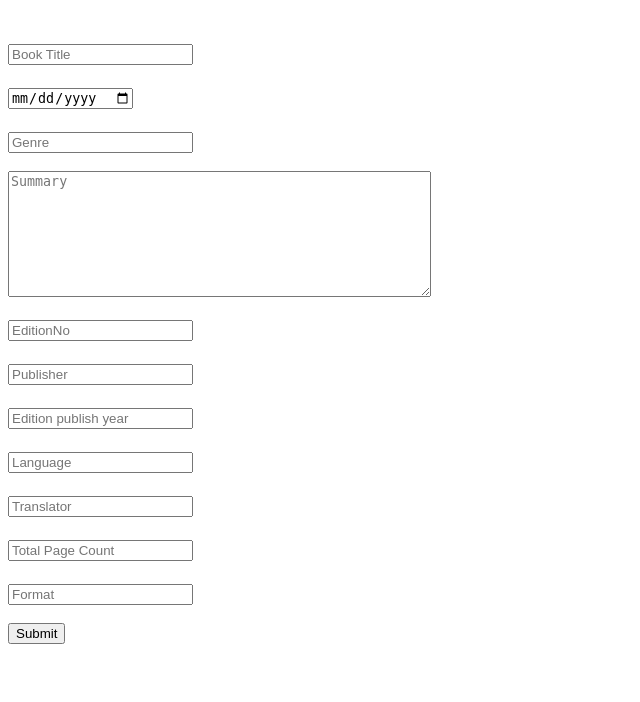
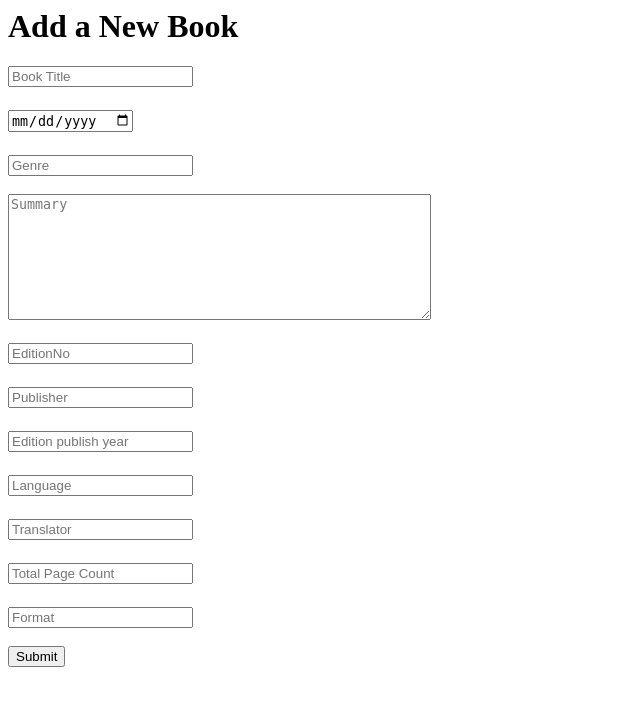
Before and after one commit to SarpUlasKaya/BookWorm, a PHP site: page /addBook.php in a window 1280 px wide. Shown: the top 702 px of the page, without its empty margins (0-640 px from the left). Run offline with PHP 8.4, Linux system fonts and the light colour scheme; data that the repository does not hold is empty.

Commit message:
Quality of Life Changes
-Corrected typo at login screen
-Hid password characters on signup page
-Added "Log Out" option to Main Menu
-Polished AddBook by deleting or commenting out unnecessary print statements and adding a title

```diff
--- a/addBook.php
+++ b/addBook.php
@@ -10,10 +10,12 @@
     </title>
 </head>
 <body>
+<h1>
+    Add a New Book
+</h1>
 <div>
     <?php
     if (isset($_POST['addBook'])) {
-        echo 'addBook isset entered.';
         $bookTitle = $_POST['bookTitle'];
         $year = $_POST['year'];
         $genre = $_POST['genre'];
@@ -33,10 +35,10 @@
             if($isBookExist = $mysqli->query($queryIsBookExists)) {
                 $authorRow = null;
                 if($isBookExist->num_rows==1) {
-                    echo "BOOK EXISTS!!";
+                    echo "This book already exists. ";
                     $bookRow = $isBookExist->fetch_assoc();
                     $_SESSION['bookID'] = $bookRow['book_id'];
-                    echo $_SESSION['bookID'];
+                    // echo $_SESSION['bookID'];
                     $bookId = $_SESSION['bookID'];
                     $queryAuthor = $mysqli->query("SELECT author_id FROM publishes INNER JOIN books ON books.book_id = publishes.book_id WHERE books.book_id = '$bookId'");
                     $authorRow = $queryAuthor->fetch_assoc();
@@ -49,7 +51,7 @@
                     $resultBookInsert = $bookInsert->execute();
                     $bookInsert->close();
                     if($resultBookInsert) {
-                        echo 'Successfully inserted new book.';
+                        echo 'Successfully added a new book. ';
                     }
                     //GET LAST INSERTED BOOK ID
                     $lastBookRow = $mysqli->query("SELECT book_id FROM books ORDER BY book_id DESC LIMIT 1");
@@ -57,13 +59,13 @@
                     $lastBookID = $row['book_id'];
                     if($lastBookID) {
                         $_SESSION['bookID'] = $lastBookID;
-                        echo 'Successfully get last book ID';
+                        //echo 'Successfully get last book ID';
                     }
                     //ADD PUBLISHER-BOOK TUPLE TO PUBLISHES RELATION
                     $authorID = $_SESSION['userID'];
                     $authorRow['author_id'] = $authorID;
-                    echo "Author id: " . $authorID . "\r\n";
-                    echo "Book id:" . $lastBookID . "\r\n";
+                    //echo "Author id: " . $authorID . "\r\n";
+                    //echo "Book id:" . $lastBookID . "\r\n";
 
                     $queryPublishes = "INSERT INTO publishes( book_id, author_id)
                             VALUES ('$lastBookID', '$authorID')";
@@ -71,19 +73,17 @@
                     $resultPublishesInsert = $publishesInsert->execute();
                     $publishesInsert->close();
                     if ($resultPublishesInsert) {
-                        echo 'Successfully inserted new publishes relation';
+                        //echo 'Successfully inserted new publishes relation';
                     }
                 }
                 $bookID = $_SESSION['bookID'];
-                echo "test 1";
                 //Check if the author trying to add a new edition of an existing is same with the original book publisher
                 if ($authorRow && $authorRow['author_id'] == $_SESSION['userID']) {
-                    echo "test 2";
                     //SEARCH IF EDITION ALREADY EXISTS
                     $queryIsEditionExists = " select book_id, edition_no, publisher from edition where book_id = '$bookID' and edition_no = '$editionNo' and publisher = '$publisher'";
                     if($isEditionExist = $mysqli->query($queryIsEditionExists)) {
                         if($isEditionExist->num_rows==1) {
-                            echo "EDITION EXISTS!!";
+                            echo "This edition of the book already exists. ";
                         }
                         else {
                             //ADD EDITION OF BOOK TO EDITION TABLE
@@ -94,7 +94,7 @@
                             $resultEditionInsert = $editionInsert->execute();
                             $editionInsert->close();
                             if ($resultEditionInsert) {
-                                echo 'Successfully inserted new edition';
+                                echo 'Successfully added a new edition. ';
                             }
                         }
                     }
@@ -108,10 +108,6 @@
     ?>
 </div>
 <form class="button" action="addBook.php" method="post">
-    <div>
-         <a style ="position: absolute; bottom: 0px; right: 0px;"href="mainMenu.php">Main Menu</a>
-         <br></br>
-    </div>
     <div>
         <input type="text"
                id="bookTitle"
@@ -176,6 +172,10 @@
         <br></br>
         <input type="submit" name="addBook" onclick="checkForEmptyInputs()">
     </div>
+    <div>
+        <a style ="position: absolute; bottom: 0px; right: 0px;"href="mainMenu.php">Main Menu</a>
+        <br></br>
+    </div>
 </form>
 </body>
 </html>
--- a/index.html
+++ b/index.html
@@ -12,7 +12,7 @@
     Welcome to Bookworm!
   </h1>
   <h4>
-    Bookworm is an onlinne platform for tracking your progress on the books
+    Bookworm is an online platform for tracking your progress on the books
     you are reading and sharing your thoughts on those books with others!
     To use Bookworm, please log in using your e-mail and password
   </h4>
--- a/mainMenu.php
+++ b/mainMenu.php
@@ -30,6 +30,7 @@
                             echo "<a style=\"margin-left: 25px; display: inline-block; color: darkgrey;text-decoration: navajowhite;\" href=\"createQuiz.php\">Create Quiz</a>";
                             echo "<a style=\"margin-left: 25px; display: inline-block; color: darkgrey;text-decoration: navajowhite;\" href=\"quizTable.php\">Solve Quiz</a>";
                             echo "<a style=\"margin-left: 25px; display: inline-block; color: darkgrey;text-decoration: navajowhite;\" href=\"createRequest.php\">Create Request</a>";
+                            echo "<a style=\"margin-left: 25px; display: inline-block; color: darkgrey;text-decoration: navajowhite;\" href=\"index.html\">Log Out</a>";
                         }
                         elseif ($resultAuthorAcc->num_rows==1){
                             echo "<a style=\"margin-left: 10px; display: inline-block; color: darkgrey;text-decoration: navajowhite;\" href=\"searchBooks.php\">Search Book</a>";
@@ -41,6 +42,7 @@
                             echo "<a style=\"margin-left: 25px; display: inline-block; color: darkgrey;text-decoration: navajowhite;\" href=\"createQuiz.php\">Create Quiz</a>";
                             echo "<a style=\"margin-left: 25px; display: inline-block; color: darkgrey;text-decoration: navajowhite;\" href=\"quizTable.php\">Solve Quiz</a>";
                             echo "<a style=\"margin-left: 25px; display: inline-block; color: darkgrey;text-decoration: navajowhite;\" href=\"createRequest.php\">Create Request</a>";
+                            echo "<a style=\"margin-left: 25px; display: inline-block; color: darkgrey;text-decoration: navajowhite;\" href=\"index.html\">Log Out</a>";
                         }
                         else{
                             echo "<a style=\"margin-left: 10px; display: inline-block; color: darkgrey;text-decoration: navajowhite;\" href=\"searchBooks.php\">Search Book</a>";
@@ -53,6 +55,7 @@
                             echo "<a style=\"margin-left: 25px; display: inline-block; color: darkgrey;text-decoration: navajowhite;\" href=\"quizTable.php\">Solve Quiz</a>";
                             echo "<a style=\"margin-left: 25px; display: inline-block; color: darkgrey;text-decoration: navajowhite;\" href=\"createRequest.php\">Create Request</a>";
                             echo "<a style=\"margin-left: 25px; display: inline-block; color: darkgrey;text-decoration: navajowhite;\" href=\"viewRequest.php\">View Request</a>";
+                            echo "<a style=\"margin-left: 25px; display: inline-block; color: darkgrey;text-decoration: navajowhite;\" href=\"index.html\">Log Out</a>";
                         }
                     ?>
                 </li>
```
Also changed, not shown: signup.php (+6 -8 lines).
